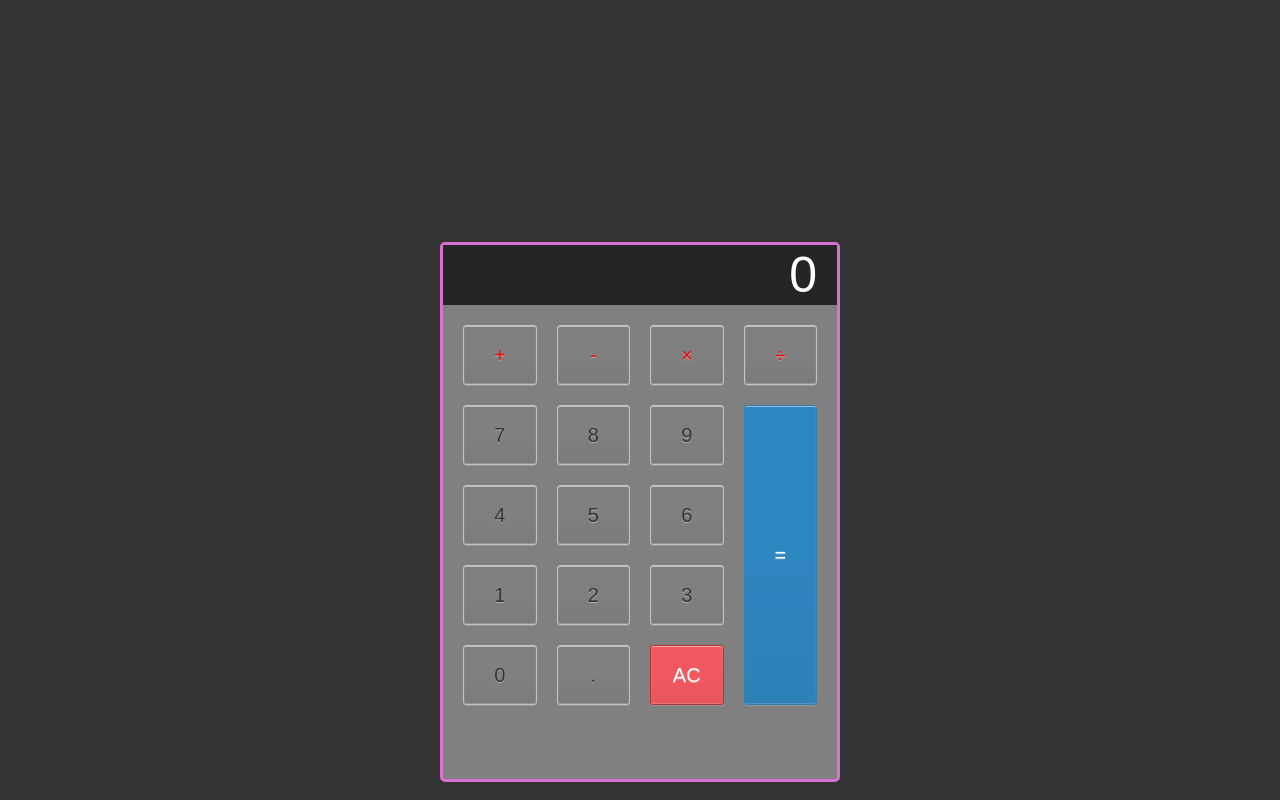
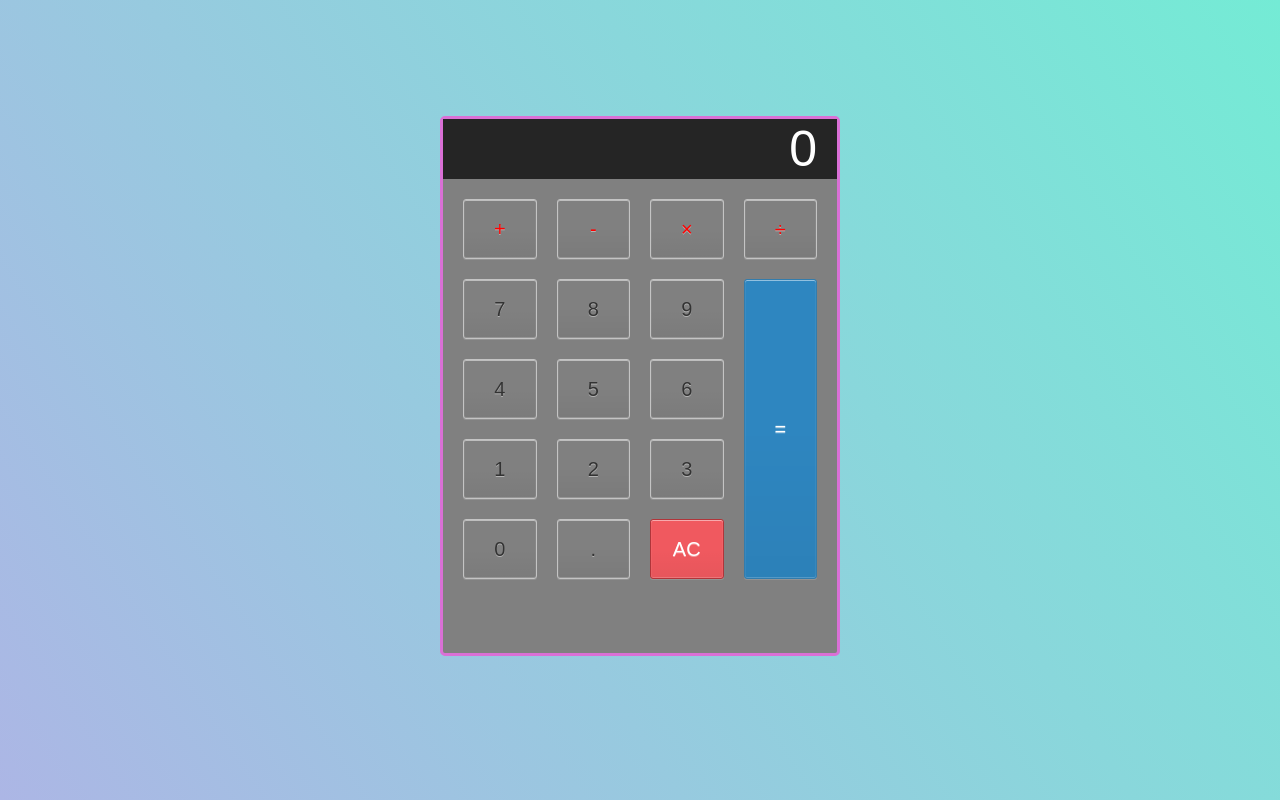
Before and after one commit to UliEdwina/CalcforYuri, a plain HTML site: page index.html in a window 1280 px wide. Drawn offline with Linux system fonts and the light colour scheme.

Commit message:
last minute css

```diff
--- a/style.css
+++ b/style.css
@@ -1,9 +1,16 @@
 html {
     font-size: 62.5%;
     box-sizing: border-box;
-    background-color: #333;
+
   }
 
+  body {
+    align-items: center;
+    background-image: linear-gradient(236deg, #74ebd5, #acb6e5);
+    display: flex;
+    height: 100vh;
+    justify-content: center;
+  }
   *, *::before, *::after {
     margin: 0;
     padding: 0;
```
